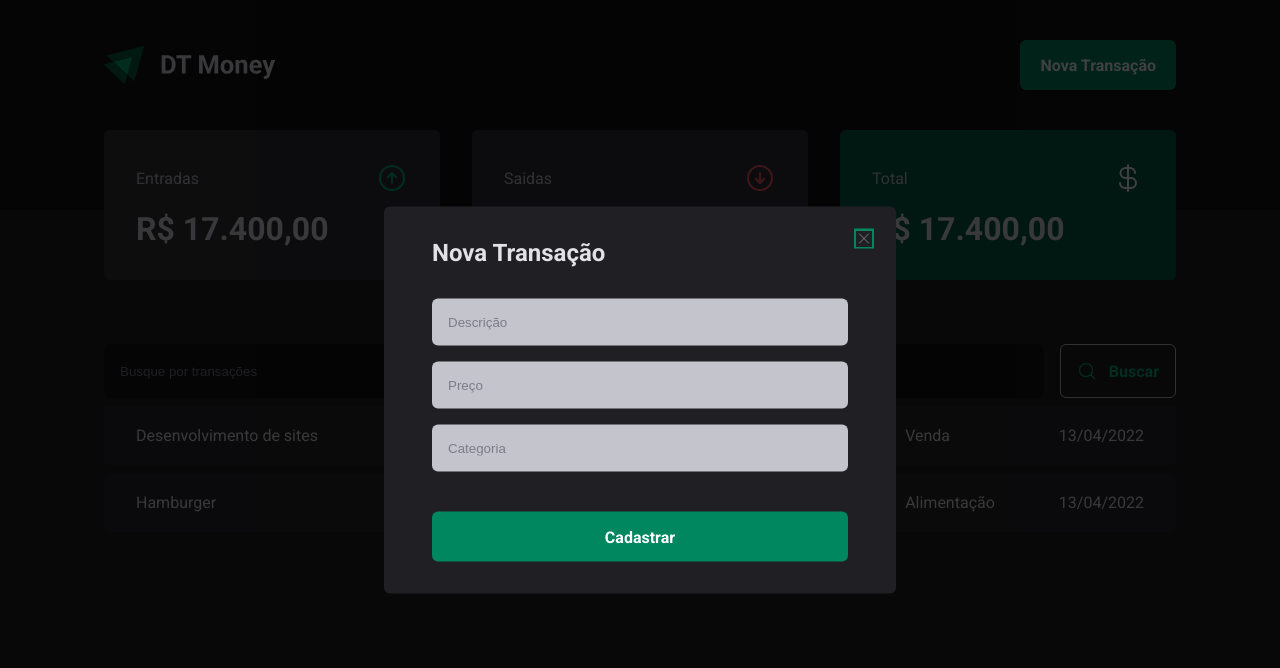
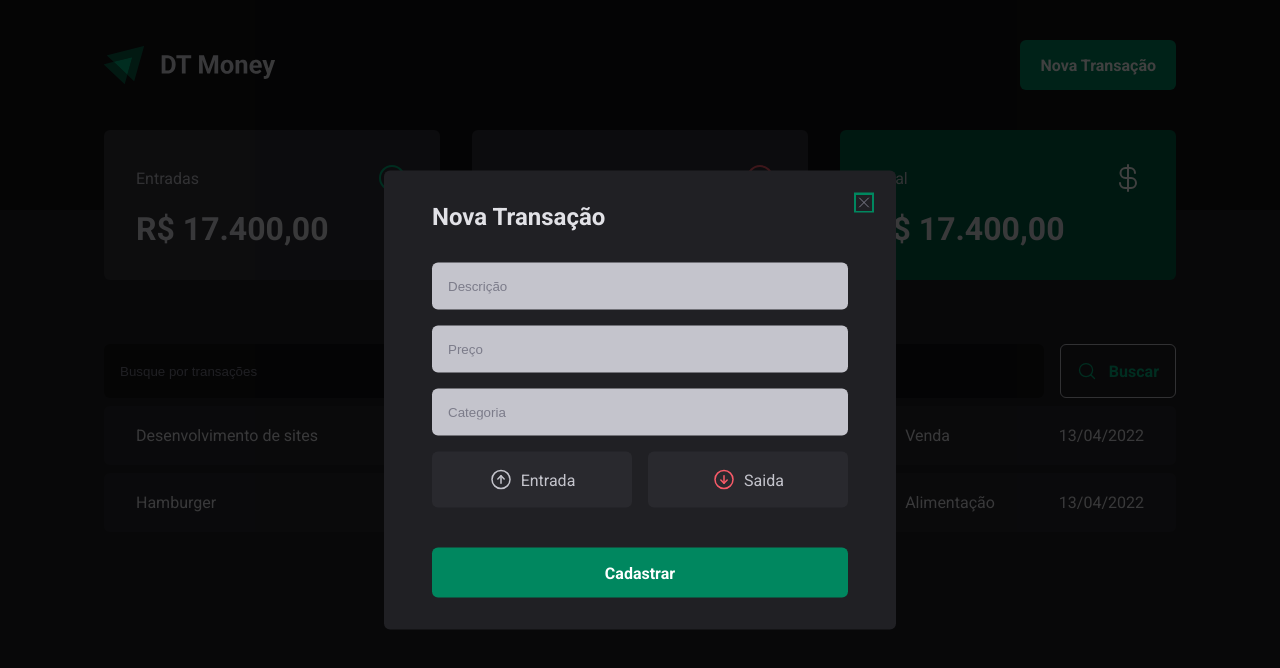
Before and after one commit to Abmaellf/dt-money, a React (Vite) app: page / in a window 1280 px wide. Both pictures are taken after a click on the button "Nova Transação". Shown: the top 668 px of the page. Built offline with nearby package versions, Linux system fonts and the light colour scheme.

Commit message:
feat(Adicionando RadioGroup do Radix)

```diff
--- a/package.json
+++ b/package.json
@@ -11,6 +11,7 @@
   },
   "dependencies": {
     "@radix-ui/react-dialog": "^1.1.13",
+    "@radix-ui/react-radio-group": "^1.3.6",
     "phosphor-react": "^1.4.1",
     "react": "^19.0.0",
     "react-dom": "^19.0.0",
--- a/src/components/NewTransactionModal/index.tsx
+++ b/src/components/NewTransactionModal/index.tsx
@@ -1,6 +1,6 @@
 import  * as Dialog  from "@radix-ui/react-dialog";
-import { CloseButton, Content, Overlay } from "./styles";
-import { X } from "phosphor-react";
+import { CloseButton, Content, Overlay, TransactionType, TransactionTypeButton } from "./styles";
+import { ArrowCircleDown, ArrowCircleUp, X } from "phosphor-react";
 
 export function NewTransactionModal() {
     return(
@@ -18,6 +18,19 @@
                      <input type="number" placeholder="Preço" required/>
                      <input type="text" placeholder="Categoria" required/>
 
+                     <TransactionType>
+                            <TransactionTypeButton variant="income" value="income">
+                                <ArrowCircleUp size={24}/>
+                                Entrada
+                            </TransactionTypeButton>
+
+                            <TransactionTypeButton variant="outcome" value="outcome">
+                                <ArrowCircleDown size={24}/>
+                                Saida
+                            </TransactionTypeButton>
+
+                     </TransactionType>
+
                      <button type="submit">
                         Cadastrar
                      </button>
--- a/src/components/NewTransactionModal/styles.ts
+++ b/src/components/NewTransactionModal/styles.ts
@@ -1,5 +1,6 @@
 import  * as Dialog  from "@radix-ui/react-dialog";
 import styled from "styled-components";
+import * as RadioGroup  from "@radix-ui/react-radio-group";
 
 export const Overlay = styled(Dialog.Overlay)`
     position: fixed;
@@ -68,3 +69,46 @@
     cursor: pointer;
     color: ${props => props.theme["gray-500"]};
 `
+
+export const TransactionType = styled(RadioGroup.Root)`
+    display: grid;
+    grid-template-columns: repeat(2, 1fr);
+    gap: 1rem;
+    margin-top: 0%.5rem;
+
+`;
+
+interface TransactionTypeButtonProps {
+    variant: 'income' | 'outcome';
+}
+
+export const TransactionTypeButton = styled(RadioGroup.Item)<TransactionTypeButtonProps>`
+     background: ${props => props.theme["gray-700"]};
+     padding: 1rem;
+     display: flex;
+     align-items: center;
+     justify-content: center;
+     gap: 0.5rem;
+     border-radius: 6px;
+     cursor: pointer;
+     border: 0;
+     color: ${props => props.theme["gray-300"]};
+
+     svg {
+        color: ${props => props.variant=== 'income' ? props.theme["gray-300"] : props.theme["red-300"]};
+     }
+
+     &[data-state='unchecked']:hover{
+        transition: background-color 0.3s;
+        background: ${props => props.theme["gray-600"]};
+     }
+
+     &[data-state='checked']{
+        color: ${props => props.theme.white};
+        background: ${props => props.variant === 'income' ? props.theme['green-500'] : props.theme['red-500']};
+
+        svg {
+            color: ${props => props.theme.white};
+        }
+     }
+`
```
Also changed, not shown: 1 other file (tests, documents, lock files or other folders).
